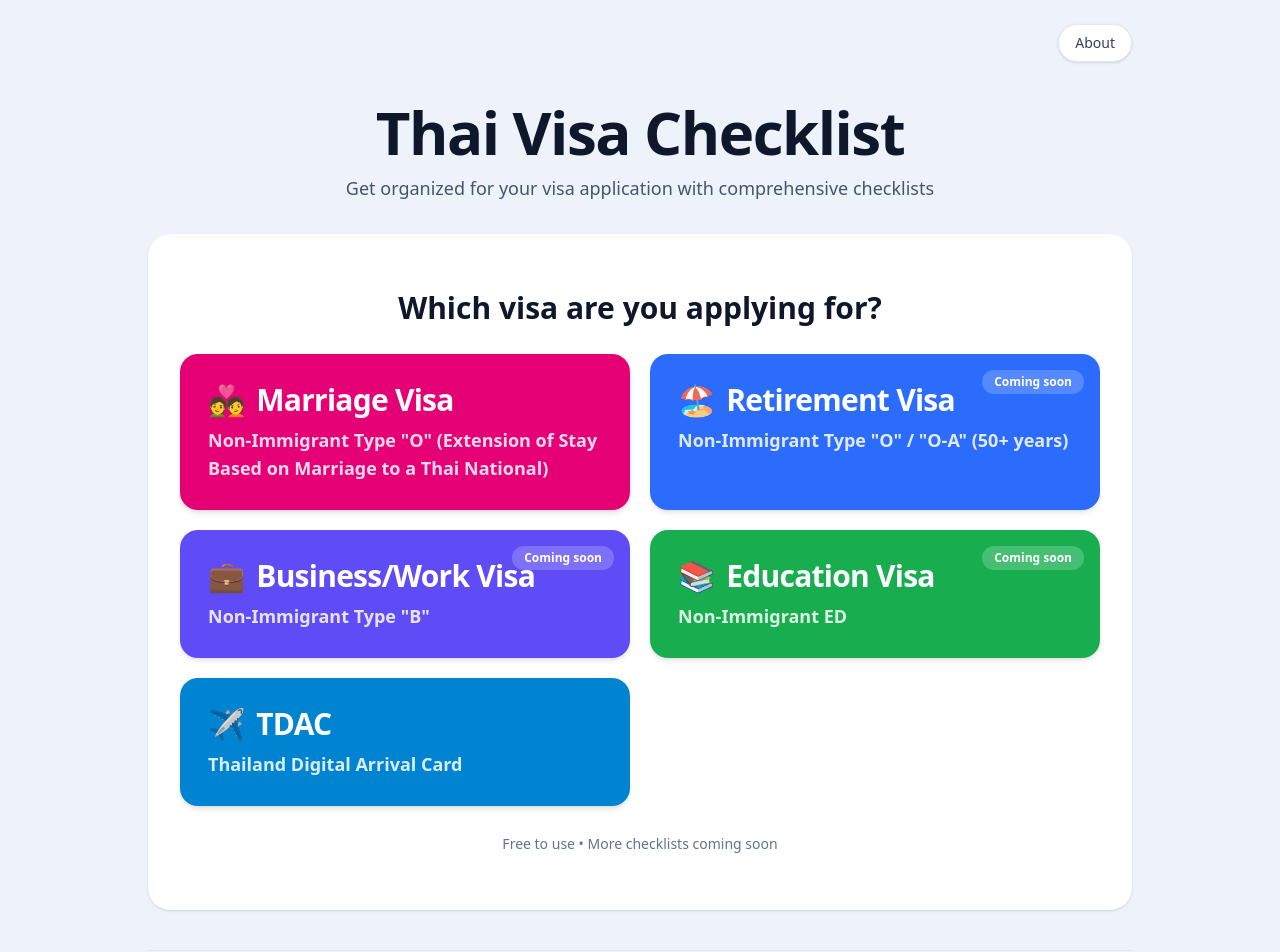
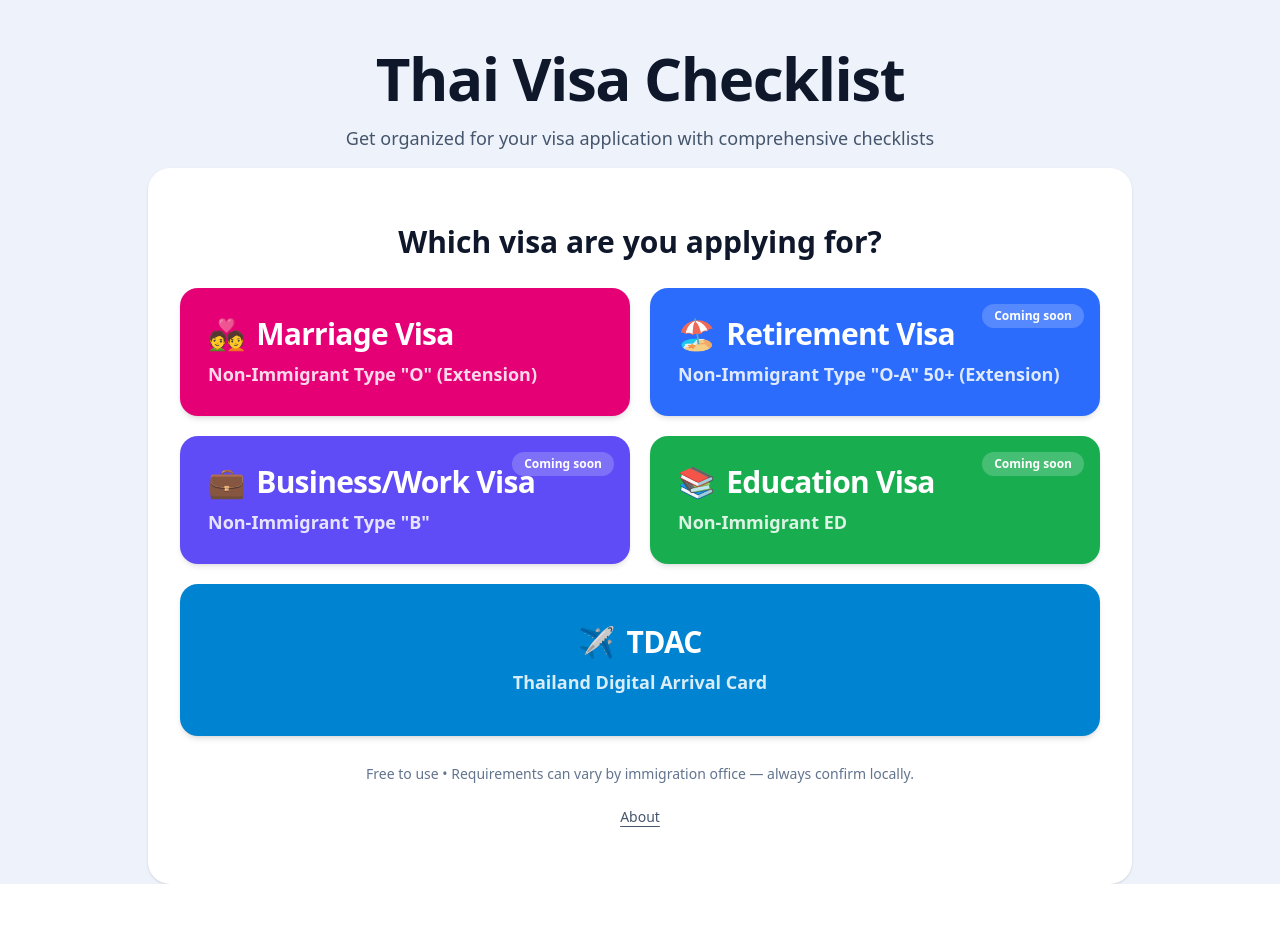
Before and after one commit to richardwskinner/thai-visa-checklist, a Next.js app: page / in a window 1280 px wide. Shown: the top 952 px of the page. After the commit the page ends 884 px from the top, so only its background shows below. Built offline with nearby package versions, Linux system fonts and the light colour scheme.

Commit message:
Fix marriage print layout + application form section

```diff
--- a/app/about/page.tsx
+++ b/app/about/page.tsx
@@ -1,5 +1,6 @@
 import Link from "next/link";
 import type { Metadata } from "next";
+import Image from "next/image";
 
 export const metadata: Metadata = {
   title: "About",
@@ -30,23 +31,33 @@ export default function AboutPage() {
 
         {/* Content card */}
         <div className="rounded-3xl border border-slate-200 bg-white p-8 shadow-sm sm:p-10">
-          <h1 className="text-4xl font-extrabold tracking-tight text-slate-900">
+          <h1 className="text-4xl font-extrabold tracking-tight text-slate-900 text-center">
             About Thai Visa Checklist
           </h1>
 
+          <div className="mt-6 flex justify-center">
+  <Image
+    src="/images/immigration-cartoon.png"
+    alt="Cartoon of someone at Thai immigration with too many documents"
+    width={500}
+    height={500}
+    className="rounded-2xl shadow-md"
+    priority
+  />
+</div>
+
           <p className="mt-6 text-slate-700 leading-relaxed">
-            Thai Visa Checklist started one day while standing in an immigration
+            Thai Visa Checklist started one day while standing in the immigration
             office, holding a numbered ticket and wondering whether one missing
-            photocopy was about to ruin the morning.
+            photocopy was about to ruin our morning.
           </p>
 
           <p className="mt-4 text-slate-700 leading-relaxed">
-            After going through the process many times personally, I created my
+            After going through the process many times and always forgetting something, I created my
             own checklist. Although much of the information is available online,
             it’s scattered, inconsistent, and often outdated. I wanted one clear
             document where everything I needed was centralised — something I
-            could print, tick off as I prepared, and use for one final check
-            before my appointment. So this site was created to solve one simple problem:
+            could print, and tick off as I prepared. So this site was created to solve one simple problem:
           </p>
 
           <p className="mt-3 text-xl font-extrabold text-slate-900">
@@ -74,14 +85,14 @@ export default function AboutPage() {
   </p>
 
   <p className="mt-3 text-slate-800 leading-relaxed">
-    Immigration requirements can change, may vary by office, and individual
-    circumstances differ. Always confirm requirements directly with your
+    Immigration requirements can change, vary by office, and individual
+    circumstances. Always confirm requirements directly with your
     local immigration office before submitting an application.
   </p>
 </div>
 
           <p className="mt-6 text-slate-700 leading-relaxed">
-            If you’d prefer a professional to handle the process, we can connect you with a trusted visa agent.{" "}
+            If you’d prefer to have a professional to handle the process - {" "}
             <a
               href="/contact"
               className="font-semibold text-blue-700 underline underline-offset-2 hover:text-blue-900"
--- a/app/page.tsx
+++ b/app/page.tsx
@@ -1,6 +1,5 @@
 import Link from "next/link";
 import { Card, CardContent } from "@/components/ui/card";
-import { Separator } from "@/components/ui/separator";
 import { VISAS } from "@/lib/data/visas";
 import type { Metadata } from "next";
 
@@ -14,30 +13,18 @@ export default function HomePage() {
   return (
     <div className="min-h-screen bg-[#eef3fb]">
       <div className="mx-auto w-full max-w-5xl px-5">
-
-{/* Top Navigation */}
-<div className="pt-6">
-  <div className="flex items-center justify-end">
-    <Link
-      href="/about"
-      className="rounded-full border border-slate-200 bg-white px-4 py-2 text-sm font-medium text-slate-700 shadow-sm hover:bg-slate-50 hover:text-slate-900"
-    >
-      About
-    </Link>
-  </div>
-</div>
-
         {/* Hero */}
-        <div className="pt-10 pb-8 text-center">
+        <div className="pt-12 pb-2 text-center">
           <h1 className="text-5xl sm:text-6xl font-extrabold tracking-tight text-slate-900">
             Thai Visa Checklist
           </h1>
-          <p className="mt-3 text-lg text-slate-600">
+
+          <p className="mt-4 text-lg text-slate-600">
             Get organized for your visa application with comprehensive checklists
           </p>
         </div>
 
-        <Card className="rounded-3xl border-0 shadow-sm">
+        <Card className="mt-2 rounded-3xl border-0 bg-white shadow-sm">
           <CardContent className="p-8">
             <div className="text-center">
               <h2 className="text-3xl font-extrabold text-slate-900">
@@ -82,7 +69,7 @@ export default function HomePage() {
 
               <Link
                 href="/tdac"
-                className="group relative w-full rounded-2xl bg-sky-600 px-7 py-7 text-left text-white shadow-md transition hover:shadow-lg hover:-translate-y-2"
+                className="group relative sm:col-span-2 rounded-2xl bg-sky-600 px-7 py-10 text-center text-white shadow-md transition hover:shadow-lg hover:-translate-y-2"
               >
                 <div className="text-3xl font-extrabold tracking-tight">
                   <span className="mr-3">✈️</span>
@@ -95,14 +82,19 @@ export default function HomePage() {
             </div>
 
             <div className="mt-7 text-center text-sm text-slate-500">
-              Free to use &bull; More checklists coming soon
+              Free to use • Requirements can vary by immigration office — always confirm locally.
+            </div>
+
+            <div className="mt-5 text-center">
+              <Link
+                href="/about"
+                className="text-sm font-medium text-slate-600 underline underline-offset-4 hover:text-slate-900"
+              >
+                About
+              </Link>
             </div>
           </CardContent>
         </Card>
-        <div className="py-10 text-xs text-slate-500">
-          <Separator className="mb-4" />
-          Note: Requirements can vary by immigration office. Always confirm locally.
-        </div>
       </div>
     </div>
   );
--- a/app/visa/marriage/page.tsx
+++ b/app/visa/marriage/page.tsx
@@ -36,11 +36,12 @@ function FormChips() {
           href={f.url}
           target="_blank"
           rel="noopener noreferrer"
-          className="inline-flex items-center gap-2 rounded-full border border-slate-200 bg-slate-50 px-3 py-1.5 text-sm font-medium text-slate-700 hover:bg-slate-100"
+          className="inline-flex items-center gap-2 rounded-full border border-slate-200 bg-slate-50 px-3 py-1.5 text-sm font-medium text-slate-700 hover:bg-slate-100
+                     print:bg-white print:text-slate-900 print:border-slate-300"
           onClick={(e) => e.stopPropagation()}
         >
           {f.code}
-          <span className="text-slate-400">↗</span>
+          <span className="text-slate-400 print:hidden">↗</span>
         </a>
       ))}
     </div>
@@ -198,8 +199,8 @@ export default function MarriageVisaPage() {
   const pct = totalWithForms ? Math.round((done / totalWithForms) * 100) : 0;
 
   return (
-    <div className="min-h-screen bg-[#eef3fb]">
-      <div className="mx-auto w-full max-w-5xl px-5">
+    <div className="min-h-screen bg-[#eef3fb] print:min-h-0 print:bg-white">
+      <div className="mx-auto w-full max-w-5xl px-5 print:px-0">
         {/* Top actions */}
         <div className="flex flex-col gap-3 pt-8 print:hidden sm:flex-row sm:items-center sm:justify-between">
           <Button asChild className="h-12 justify-start rounded-2xl bg-slate-600 px-5 text-base hover:bg-slate-700">
@@ -247,14 +248,14 @@ export default function MarriageVisaPage() {
         </div>
 
         {/* Content */}
-        <Card className="mt-6 rounded-3xl border-0 bg-white shadow-sm">
-          <CardContent className="p-10 print:p-6">
+        <Card className="mt-6 rounded-3xl border-0 bg-white shadow-sm print:mt-0 print:rounded-none print:shadow-none">
+          <CardContent className="p-10 print:p-6 print:pb-0">
             <h1 className={`${classes.title} text-center font-extrabold tracking-tight text-slate-900`}>
               {marriageChecklist.title}
             </h1>
 
-            {/* Progress bar */}
-            <div className="mt-6 print:hidden">
+            {/* Progress bar (screen only) */}
+            <div className="mt-8 print:hidden">
               <div className={`flex items-center justify-between ${classes.progress} font-semibold text-slate-700`}>
                 <div>
                   Progress: {done} of {totalWithForms} items
@@ -266,18 +267,18 @@ export default function MarriageVisaPage() {
               </div>
             </div>
 
-            {/* Application forms (UNDER progress bar) */}
-            <div className="mt-8 print:hidden">
+            {/* Application forms (screen: under progress bar / print: still included) */}
+            <div className="mt-8 print:mt-6">
               <div className={`${fontSizeClasses[fontSize].sectionTitle} font-extrabold text-slate-900`}>
                 Application forms
               </div>
-              <div className="mt-2 h-[3px] w-full rounded-full bg-blue-700" />
+              <div className="mt-2 h-[3px] w-full rounded-full bg-blue-700 print:mt-1" />
 
-              <label className="mt-4 flex cursor-pointer items-start gap-3">
+              <label className="mt-4 flex cursor-pointer items-start gap-3 print:gap-2">
                 <Checkbox
                   checked={!!checked["__forms__"]}
                   onCheckedChange={() => handleToggle("__forms__")}
-                  className="mt-1 h-5 w-5 rounded-md data-[state=checked]:bg-green-600 data-[state=checked]:border-green-600"
+                  className="mt-1 h-5 w-5 rounded-md print:h-4 print:w-4 data-[state=checked]:bg-green-600 data-[state=checked]:border-green-600"
                 />
 
                 <div className="flex-1">
@@ -285,7 +286,7 @@ export default function MarriageVisaPage() {
                     Download and complete the required application forms:
                   </div>
 
-                  <div className="mt-3">
+                  <div className="mt-3 print:mt-2">
                     <FormChips />
                   </div>
                 </div>
@@ -313,22 +314,29 @@ export default function MarriageVisaPage() {
                 ))}
               </ul>
             </div>
+
+            {/* This separator/footer is what often causes the “blank second page” — hide on print */}
+            <div className="mt-8 print:hidden">
+              <Separator />
+            </div>
           </CardContent>
         </Card>
-
-        <div className="py-8 text-xs text-slate-500">
-          <Separator className="mb-4" />
-        </div>
       </div>
 
       {/* Print styles */}
       <style>{`
         @media print {
           @page { margin: 0.5in; }
+
+          html, body { height: auto !important; }
           body {
+            margin: 0 !important;
             print-color-adjust: exact;
             -webkit-print-color-adjust: exact;
           }
+
+          /* Defensive: remove shadows/extra rendering that can push content to page 2 */
+          * { box-shadow: none !important; }
         }
       `}</style>
     </div>
--- a/lib/data/visas.ts
+++ b/lib/data/visas.ts
@@ -13,7 +13,7 @@ export const VISAS: VisaInfo[] = [
     slug: "marriage",
     emoji: "💑",
     title: "Marriage Visa",
-    subtitle: 'Non-Immigrant Type "O" (Extension of Stay Based on Marriage to a Thai National)',
+    subtitle: 'Non-Immigrant Type "O" (Extension)',
     bg: "bg-pink-600",
     href: "/visa/marriage",
   },
@@ -21,7 +21,7 @@ export const VISAS: VisaInfo[] = [
     slug: "retirement",
     emoji: "🏖️",
     title: "Retirement Visa",
-    subtitle: 'Non-Immigrant Type "O" / "O-A" (50+ years)',
+    subtitle: 'Non-Immigrant Type "O-A" 50+ (Extension)',
     bg: "bg-blue-600",
     href: "/visa/retirement",
     disabled: true,
```
Also changed, not shown: public/images/immigration-cartoon.png (added).
